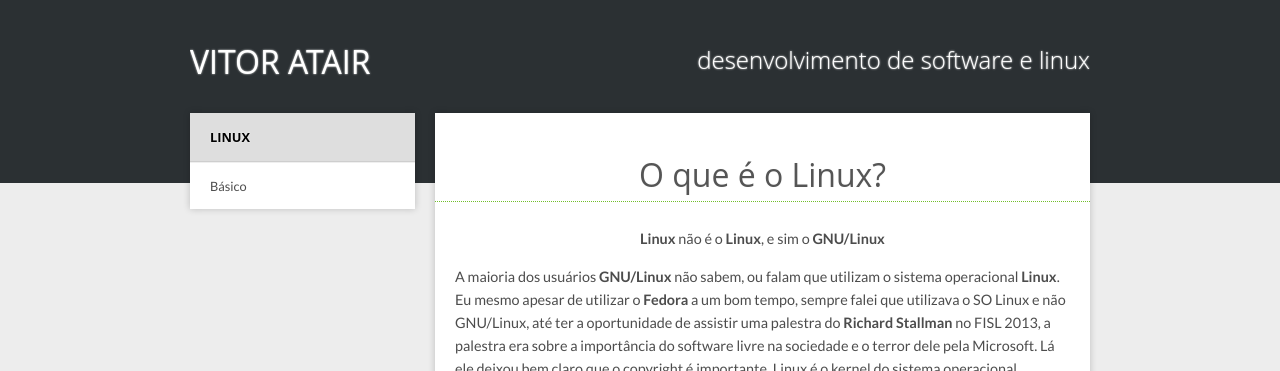
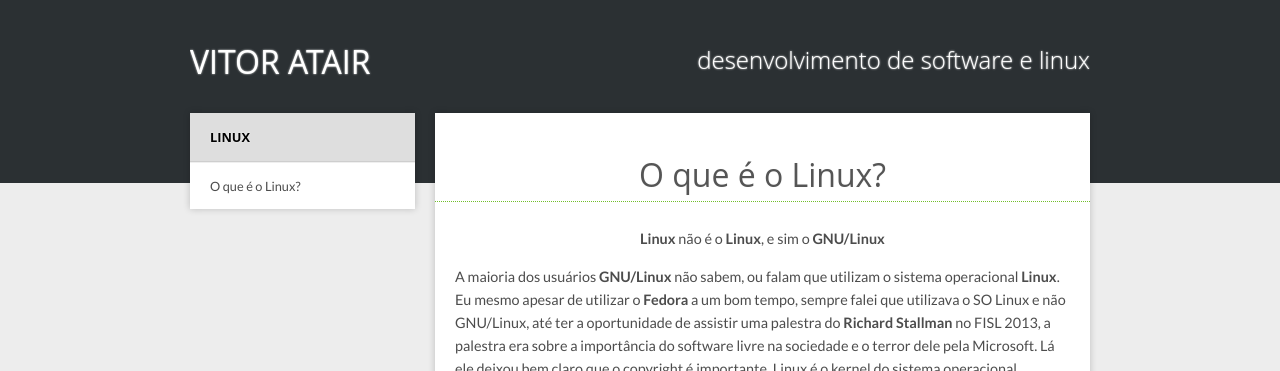
Before and after one commit to vitoratair/vitoratair.github.io, a Jekyll site: the page built from handbook/linux/index.html, in a window 1280 px wide. Shown: the top 371 px of the page. Built offline with Jekyll 4.4.1, drawn with Linux system fonts in a browser that asks for light colours; nearby versions of some CDN libraries; Markdown is read by kramdown in place of the engine named in the settings.

Commit message:
Alterado link no submenu-linux

```diff
--- a/_includes/submenu-linux.html
+++ b/_includes/submenu-linux.html
@@ -1,6 +1,6 @@
 <nav class="navside" id="menu-css">
   <h3><a href="index.html">Linux</a></h3>
   <ul>
-    <li><a href="basico.html">Básico</a></li>
+    <li><a href="index.html">O que é o Linux?</a></li>
   </ul>
 </nav>
```
